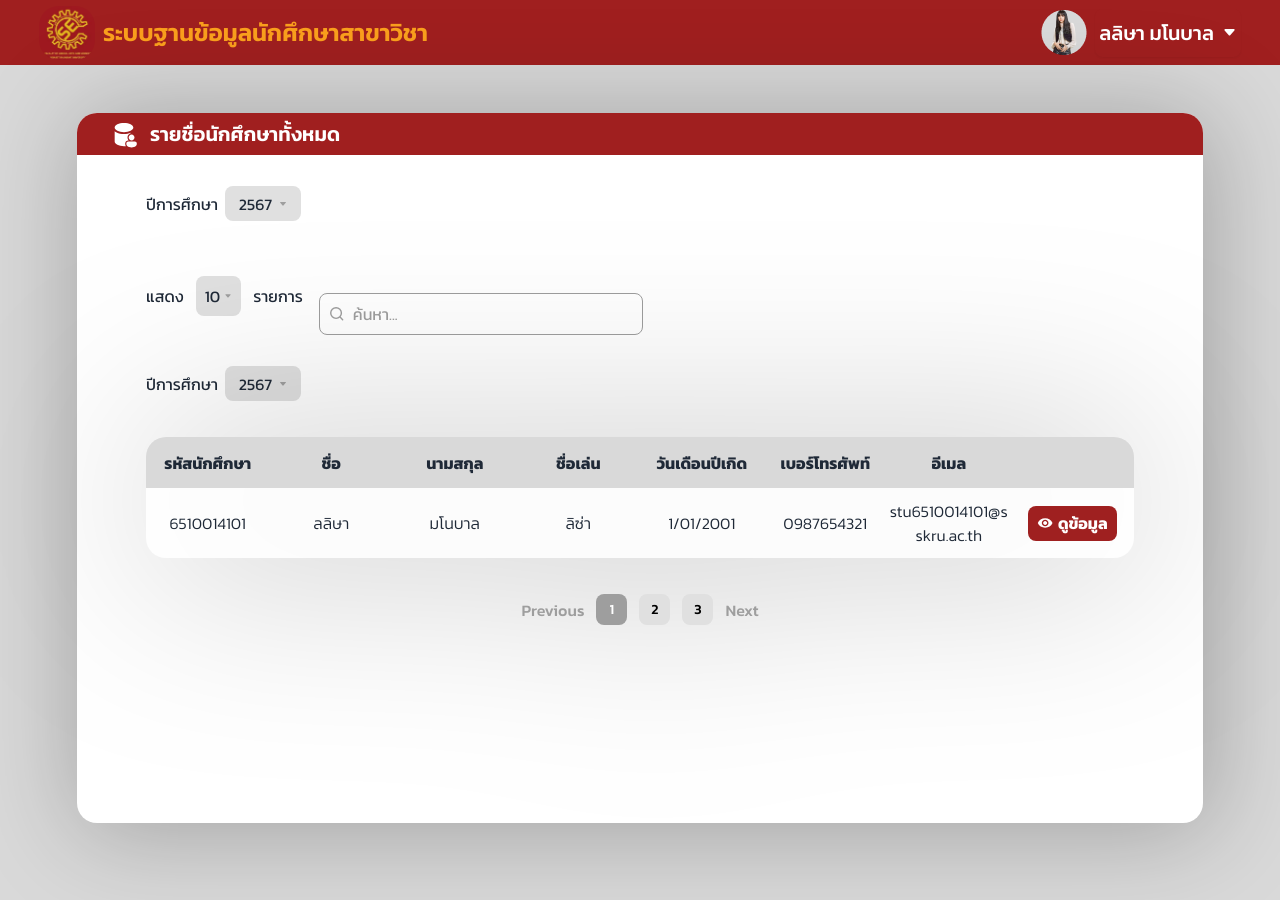
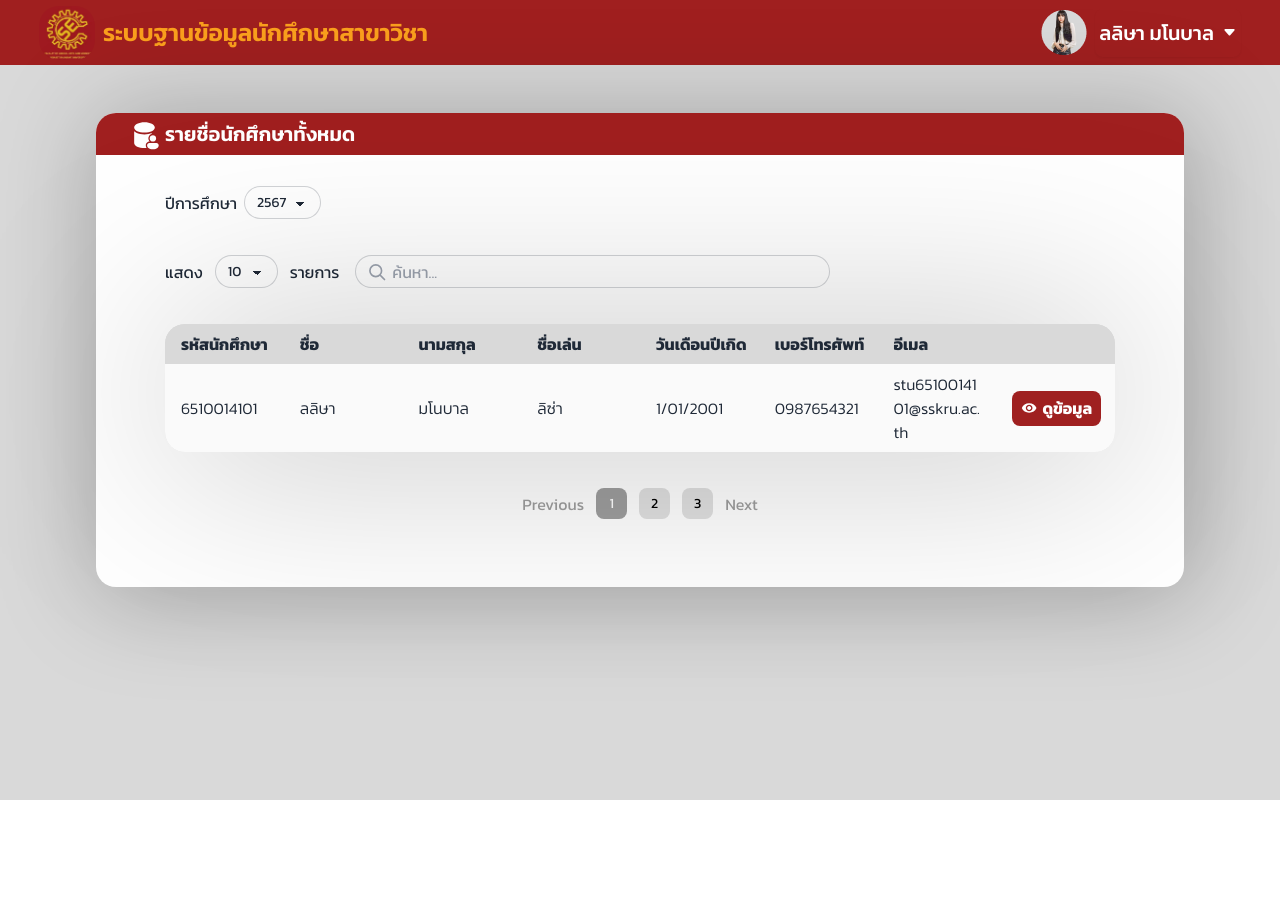
Before and after one commit to zPreFiXz/student_system, a React (Vite) app: page / in a window 1280 px wide. After the commit the page ends 800 px from the top, so only its background shows below. Built offline with nearby package versions, Linux system fonts and the light colour scheme.

Commit message:
feat: :sparkles: add dashboard

```diff
--- a/src/App.jsx
+++ b/src/App.jsx
@@ -5,7 +5,7 @@ import Profile from "./components/Profile";
 
 export default function App() {
   return (
-    <div className="bg-[#d9d9d9] font-kanit">
+    <div className="font-kanit">
       <BrowserRouter>
         <Routes>
           <Route>
--- a/src/components/Dashboard.jsx
+++ b/src/components/Dashboard.jsx
@@ -2,21 +2,22 @@ import Navbar from "./Navbar";
 
 export default function Dashboard() {
   return (
-    <div>
+    <div className="w-full md:h-dvh bg-[#d9d9d9]">
       <Navbar />
-      <div className="flex justify-center">
+      <div className="flex px-[16px] md:px-[96px]">
         <div
-          className="mx-[16px] md:mx-[77px] w-full h-[710px] rounded-[20px] bg-white mb-[77px]"
+          className="flex justify-center h-full w-full mb-[67px] rounded-[20px] bg-white"
           style={{ boxShadow: "5px 5px 100px 4px rgba(0,0,0,0.25)" }}
         >
-          <div className="flex items-center h-[42px] rounded-tl-[20px] rounded-tr-[20px] bg-[#a01f1f] gap-3">
+          <div className="flex flex-col items-center w-full">
+            <div className="flex items-center w-full h-[42px] px-[33px] py-[7px] rounded-tl-[20px] rounded-tr-[20px] bg-[#a01f1f]">
               <svg
                 width={28}
                 height={28}
                 viewBox="0 0 28 28"
                 fill="none"
                 xmlns="http://www.w3.org/2000/svg"
-              className="w-7 h-7 ml-[33px]"
+                className="w-[31px] h-[31px]"
                 preserveAspectRatio="xMidYMid meet"
               >
                 <path
@@ -24,123 +25,108 @@ export default function Dashboard() {
                   fill="white"
                 />
               </svg>
-            <p className="text-xl font-semibold text-white">
+              <p className="ml-[5px] font-semibold text-xl text-white">
                 รายชื่อนักศึกษาทั้งหมด
               </p>
             </div>
-          <div className="flex items-center gap-[7px] mt-[31px] mx-[69px]">
+            <div className="flex items-center w-full gap-[7px] mt-[31px] px-[30px] md:px-[69px]">
               <p>ปีการศึกษา</p>
-            <div className="flex items-center justify-center h-[35px] w-[76px] rounded-lg bg-[#e0e0e0] gap-[7px]">
-              2567
+              <select className="select select-bordered select-sm w-auto rounded-full h-[33px]">
+                <option selected>2567</option>
+                <option>2568</option>
+                <option>2569</option>
+              </select>
+            </div>
+            <div className="w-full mt-[36px] px-[30px] md:px-[69px]">
+              <div className="md:flex">
+                <div className="flex items-center">
+                  <p>แสดง</p>
+                  <select className="select select-bordered select-sm rounded-full w-auto h-[33px] mx-[12px]">
+                    <option selected>10</option>
+                    <option>20</option>
+                    <option>30</option>
+                  </select>
+                  <p>รายการ</p>
+                </div>
+                <div className="relative mt-[36px] md:mt-0 md:ml-[16px] md:w-1/2 lg:2/3">
+                  <input
+                    type="text"
+                    className="input input-bordered rounded-full h-[33px] pl-[36px] w-full"
+                    placeholder="ค้นหา..."
+                  />
                   <svg
-                width={8}
-                height={8}
-                viewBox="0 0 8 8"
+                    xmlns="http://www.w3.org/2000/svg"
+                    className="absolute left-3 top-1/2 transform -translate-y-1/2 w-5 h-5 text-gray-400"
                     fill="none"
-                xmlns="http://www.w3.org/2000/svg"
-                className="w-2 h-2"
-                preserveAspectRatio="xMidYMid meet"
+                    viewBox="0 0 24 24"
+                    stroke="currentColor"
+                    strokeWidth="2"
                   >
                     <path
-                  d="M3.62351 5.57L1.22551 2.829C0.942505 2.5065 1.17251 2 1.60201 2H6.39801C6.49413 1.99992 6.58824 2.02754 6.66906 2.07957C6.74989 2.1316 6.814 2.20582 6.85373 2.29335C6.89346 2.38087 6.90711 2.478 6.89306 2.57309C6.87901 2.66818 6.83785 2.7572 6.77451 2.8295L4.37651 5.5695C4.32957 5.6232 4.2717 5.66625 4.20676 5.69574C4.14182 5.72523 4.07133 5.74049 4.00001 5.74049C3.92868 5.74049 3.85819 5.72523 3.79325 5.69574C3.72831 5.66625 3.67044 5.6232 3.62351 5.5695V5.57Z"
-                  fill="#9E9E9E"
+                      strokeLinecap="round"
+                      strokeLinejoin="round"
+                      d="M21 21l-4.35-4.35M17.5 10.5a7 7 0 11-14 0 7 7 0 0114 0z"
                     />
                   </svg>
                 </div>
               </div>
-          <div className="flex items-center mt-[36px] mx-[69px]">
-            แสดง
-            <div className="flex justify-start items-center px-[9px] py-2 rounded-lg mx-[12px] bg-[#e0e0e0]">
-              10
-              <svg
-                width={8}
-                height={9}
-                viewBox="0 0 8 9"
-                fill="none"
-                xmlns="http://www.w3.org/2000/svg"
-                className="w-2 h-2 ml-[4px]"
-                preserveAspectRatio="xMidYMid meet"
+              <div
+                className="overflow-x-auto"
+                style={{
+                  filter: "drop-shadow(5px 5px 100px rgba(0,0,0,0.25))",
+                }}
               >
-                <path
-                  d="M3.62351 6.07L1.22551 3.329C0.942505 3.0065 1.17251 2.5 1.60201 2.5H6.39801C6.49413 2.49992 6.58824 2.52754 6.66906 2.57957C6.74989 2.6316 6.814 2.70582 6.85373 2.79335C6.89346 2.88087 6.90711 2.978 6.89306 3.07309C6.87901 3.16818 6.83785 3.2572 6.77451 3.3295L4.37651 6.0695C4.32957 6.1232 4.2717 6.16625 4.20676 6.19574C4.14182 6.22523 4.07133 6.24049 4.00001 6.24049C3.92868 6.24049 3.85819 6.22523 3.79325 6.19574C3.72831 6.16625 3.67044 6.1232 3.62351 6.0695V6.07Z"
-                  fill="#9E9E9E"
-                />
-              </svg>
-            </div>
-            รายการ
-            <div className="ml-[16px]">
-              <div className="flex justify-start items-center gap-2 mt-[36px] px-[9px] py-2 rounded-lg border border-[#9e9e9e]">
-                <svg
-                  width={16}
-                  height={17}
-                  viewBox="0 0 16 17"
-                  fill="none"
-                  xmlns="http://www.w3.org/2000/svg"
-                  className="w-4 h-4"
-                  preserveAspectRatio="xMidYMid meet"
-                >
-                  <path
-                    d="M14 14.5L11.0093 11.504L14 14.5ZM12.6666 7.49998C12.6666 9.00287 12.0696 10.4442 11.0069 11.5069C9.94421 12.5696 8.50287 13.1666 6.99998 13.1666C5.49709 13.1666 4.05575 12.5696 2.99304 11.5069C1.93034 10.4442 1.33331 9.00287 1.33331 7.49998C1.33331 5.99709 1.93034 4.55575 2.99304 3.49304C4.05575 2.43034 5.49709 1.83331 6.99998 1.83331C8.50287 1.83331 9.94421 2.43034 11.0069 3.49304C12.0696 4.55575 12.6666 5.99709 12.6666 7.49998V7.49998Z"
-                    stroke="#9E9E9E"
-                    strokeWidth="1.5"
-                    strokeLinecap="round"
-                    strokeLinejoin="round"
-                  />
-                </svg>
-                <p className="w-[280px] text-base text-[#9e9e9e]">ค้นหา...</p>
-              </div>
-            </div>
-          </div>
-          <div className="flex items-center gap-[7px] mt-[31px] mx-[69px]">
-            <p>ปีการศึกษา</p>
-            <div className="flex items-center justify-center h-[35px] w-[76px] rounded-lg bg-[#e0e0e0] gap-[7px]">
-              2567
-              <svg
-                width={8}
-                height={8}
-                viewBox="0 0 8 8"
-                fill="none"
-                xmlns="http://www.w3.org/2000/svg"
-                className="w-2 h-2"
-                preserveAspectRatio="xMidYMid meet"
-              >
-                <path
-                  d="M3.62351 5.57L1.22551 2.829C0.942505 2.5065 1.17251 2 1.60201 2H6.39801C6.49413 1.99992 6.58824 2.02754 6.66906 2.07957C6.74989 2.1316 6.814 2.20582 6.85373 2.29335C6.89346 2.38087 6.90711 2.478 6.89306 2.57309C6.87901 2.66818 6.83785 2.7572 6.77451 2.8295L4.37651 5.5695C4.32957 5.6232 4.2717 5.66625 4.20676 5.69574C4.14182 5.72523 4.07133 5.74049 4.00001 5.74049C3.92868 5.74049 3.85819 5.72523 3.79325 5.69574C3.72831 5.66625 3.67044 5.6232 3.62351 5.5695V5.57Z"
-                  fill="#9E9E9E"
-                />
-              </svg>
-            </div>
-          </div>
-
-          <div
-            className="mx-[69px]"
-            style={{ filter: "drop-shadow(5px 5px 100px rgba(0,0,0,0.25))" }}
-          >
-            <table className="table-fixed w-full h-[51px] mt-[36px] rounded-tl-[20px] rounded-tr-[20px] bg-[#d9d9d9]">
-              <thead>
+                <table className="table-fixed xl:w-full mt-[36px] rounded-[20px] border-separate border-spacing-0 overflow-hidden bg-[#d9d9d9]">
+                  <thead className="bg-[#d9d9d9]">
                     <tr>
-                  <th>รหัสนักศึกษา</th>
-                  <th>ชื่อ</th>
-                  <th>นามสกุล</th>
-                  <th>ชื่อเล่น</th>
-                  <th>วันเดือนปีเกิด</th>
-                  <th>เบอร์โทรศัพท์</th>
-                  <th>อีเมล</th>
-                  <th></th>
+                      <th className="whitespace-nowrap px-4 py-2 text-left">
+                        รหัสนักศึกษา
+                      </th>
+                      <th className="whitespace-nowrap px-4 py-2 text-left">
+                        ชื่อ
+                      </th>
+                      <th className="whitespace-nowrap px-4 py-2 text-left">
+                        นามสกุล
+                      </th>
+                      <th className="whitespace-nowrap px-4 py-2 text-left">
+                        ชื่อเล่น
+                      </th>
+                      <th className="whitespace-nowrap px-4 py-2 text-left">
+                        วันเดือนปีเกิด
+                      </th>
+                      <th className="whitespace-nowrap px-4 py-2 text-left">
+                        เบอร์โทรศัพท์
+                      </th>
+                      <th className="whitespace-nowrap px-4 py-2 text-left">
+                        อีเมล
+                      </th>
+                      <th className="px-4 py-2"></th>
                     </tr>
                   </thead>
-            </table>
-            <table className="table-fixed w-full h-[70px] rounded-bl-[20px] rounded-br-[20px] bg-white/[0.87]">
-              <tbody>
-                <tr className="break-words">
-                  <th className="font-light">6510014101</th>
-                  <th className="font-light">ลลิษา</th>
-                  <th className="font-light">มโนบาล</th>
-                  <th className="font-light">ลิซ่า</th>
-                  <th className="font-light">1/01/2001</th>
-                  <th className="font-light">0987654321</th>
-                  <th className="font-light">stu6510014101@sskru.ac.th</th>
-                  <th>
+                  <tbody className="bg-white/[0.87]">
+                    <tr>
+                      <td className="font-light whitespace-nowrap px-4 py-2">
+                        6510014101
+                      </td>
+                      <td className="font-light whitespace-nowrap px-4 py-2">
+                        ลลิษา
+                      </td>
+                      <td className="font-light whitespace-nowrap px-4 py-2">
+                        มโนบาล
+                      </td>
+                      <td className="font-light whitespace-nowrap px-4 py-2">
+                        ลิซ่า
+                      </td>
+                      <td className="font-light whitespace-nowrap px-4 py-2">
+                        1/01/2001
+                      </td>
+                      <td className="font-light whitespace-nowrap px-4 py-2">
+                        0987654321
+                      </td>
+                      <td className="font-light break-words px-4 py-2">
+                        stu6510014101@sskru.ac.th
+                      </td>
+                      <td className="px-4 py-2">
                         <button className="flex items-center justify-center mx-auto gap-[4px] w-[89px] h-[35px] rounded-lg bg-[#9f2020]">
                           <svg
                             width={18}
@@ -149,7 +135,6 @@ export default function Dashboard() {
                             fill="none"
                             xmlns="http://www.w3.org/2000/svg"
                             className="w-[17px] h-4"
-                        preserveAspectRatio="xMidYMid meet"
                           >
                             <g clipPath="url(#clip0_2077_116)">
                               <path
@@ -157,41 +142,33 @@ export default function Dashboard() {
                                 fill="white"
                               />
                             </g>
-                        <defs>
-                          <clippath id="clip0_2077_116">
-                            <rect
-                              width={17}
-                              height={16}
-                              fill="white"
-                              transform="translate(0.125)"
-                            />
-                          </clippath>
-                        </defs>
                           </svg>
                           <p className="font-bold text-white">ดูข้อมูล</p>
                         </button>
-                  </th>
+                      </td>
                     </tr>
                   </tbody>
                 </table>
-            <div className="flex items-center justify-center gap-[12px] mt-[36px]">
-              <p className="text-base font-medium text-[#9e9e9e]">Previous</p>
+              </div>
+            </div>
+            <div className="flex items-center justify-center gap-[12px] mt-[36px] mb-[67.96px]">
+              <p className="text-base text-[#9e9e9e]">Previous</p>
               <div className="px-[9px] py-2 rounded-lg bg-[#9e9e9e]">
-                <p className="flex items-center justify-center w-[13px] h-[15px] text-sm font-medium text-white">
+                <p className="flex items-center justify-center w-[13px] h-[15px] text-sm text-white">
                   1
                 </p>
               </div>
               <div className="px-[9px] py-2 rounded-lg bg-[#e0e0e0]">
-                <p className="flex items-center justify-center w-[13px] h-[15px] text-sm font-medium text-black">
+                <p className="flex items-center justify-center w-[13px] h-[15px] text-sm text-black">
                   2
                 </p>
               </div>
               <div className="px-[9px] py-2 rounded-lg bg-[#e0e0e0]">
-                <p className="flex items-center justify-center w-[13px] h-[15px] text-sm font-medium text-black">
+                <p className="flex items-center justify-center w-[13px] h-[15px] text-sm text-black">
                   3
                 </p>
               </div>
-              <p className="text-base font-medium text-[#9e9e9e]">Next</p>
+              <p className="text-base text-[#9e9e9e]">Next</p>
             </div>
           </div>
         </div>
--- a/src/components/EditProfile.jsx
+++ b/src/components/EditProfile.jsx
@@ -3,10 +3,13 @@ import edit_user from "../assets/edit_user.png";
 
 export default function EditProfile() {
   return (
-    <div>
+    <div className="bg-[#d9d9d9]">
       <Navbar />
-      <div className="flex">
-        <div className="flex justify-center w-full mx-[16px] md:mx-[77px] mb-[67px] rounded-[20px] border border-[#e9e9e9] bg-white ">
+      <div className="flex ">
+        <div
+          className="flex justify-center w-full mx-[16px] md:mx-[77px] mb-[67px] rounded-[20px] bg-white"
+          style={{ boxShadow: "5px 5px 100px 4px rgba(0,0,0,0.25)" }}
+        >
           <div className="flex flex-col items-center w-full">
             <div className="flex items-center w-full h-[42px] px-[33px] py-[7px] rounded-tl-[20px] rounded-tr-[20px] bg-[#a01f1f]">
               <svg
@@ -200,7 +203,7 @@ export default function EditProfile() {
               </div>
               <div className="mx-auto md:w-[90%]">
                 <div className="mt-[13px] font-semibold text-base">
-                  ความสัมพันธ์กับผู้ติดต่อฉุกเฉิน
+                  ความสัมพันธ์กับนักศึกษา
                 </div>
                 <input
                   type="text"
@@ -210,9 +213,6 @@ export default function EditProfile() {
               <div className="mx-auto md:w-[90%]">
                 <div className="mt-[13px] font-semibold text-base">
                   สิ่งที่แพ้
-                </div>
-                <div className="hidden md:block lg:hidden">
-                  <br />
                 </div>
                 <input
                   type="text"
```
Lines whose indentation alone changed are shown as unchanged.
